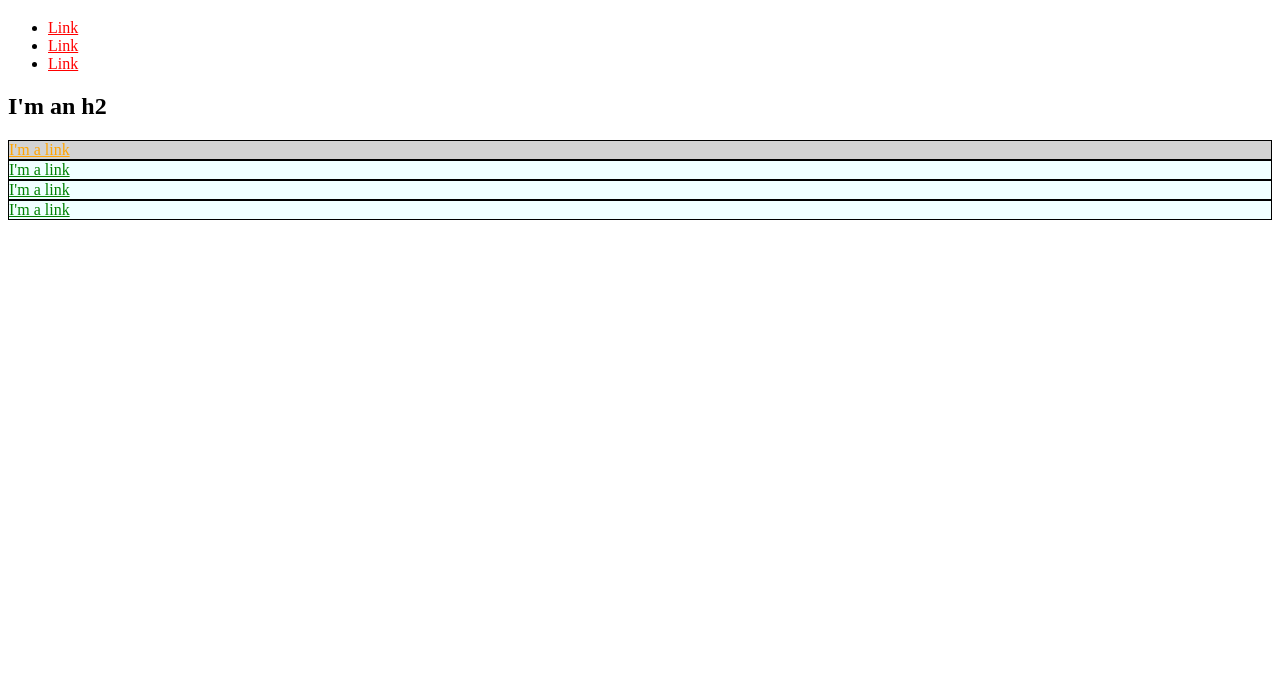
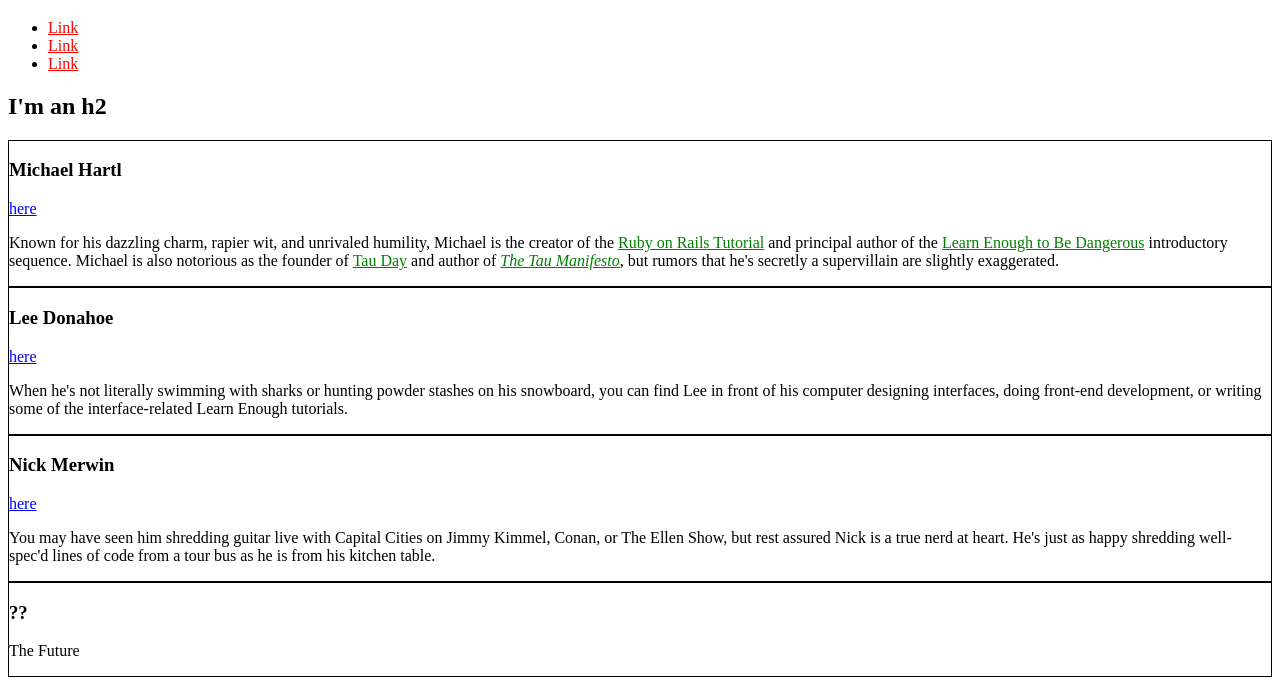
Before and after one commit to mcargille/mcargille.github.io, a plain HTML site: page index.html in a window 1280 px wide. Shown: the part 61-756 px from the top of the page. Drawn offline with Linux system fonts and the light colour scheme.

Commit message:
add bio content and refactor styles

```diff
--- a/index.html
+++ b/index.html
@@ -4,23 +4,23 @@
     <title>Test Page: Don't Panic</title>
     <meta charset="utf-8">
     <style type="text/css">
+      /* GLOBAL STYLES */
       a {
         color: red;
       }
+
+      /* SOCIAL MEDIA STYLES */
+
+      .social-link {
+        color: blue;
+      }
+
+      /* BIOGRAPHY STYLES */
       .bio-box {
         border: 1px solid #000;
       }
-      .bio-box a {
+      .bio-copy a {
         color: green;
-      }
-      .blue-box {
-        background-color: azure;
-      }
-      #exec-bio {
-        background-color: lightgrey;
-      }
-      #exec-link {
-        color: orange;
       }
     </style>
   </head>
@@ -38,17 +38,55 @@
       </li>
     </ul>
     <h2>I'm an h2</h2>
-    <div id="exec-bio" class="bio-box blue-box">
-      <a href="http://example.com/" id="exec-link">I'm a link</a>
+    <div class="bio-box">
+      <h3>Michael Hartl</h3>
+      <a href="http://twitter.com/mhartl"class="social-link">here</a>
+      <div class="bio-copy">
+        <p>
+          Known for his dazzling charm, rapier wit, and unrivaled humility,
+          Michael is the creator of the
+          <a href="http://railstutorial.org/">Ruby on Rails
+          Tutorial</a> and principal author of the
+          <a href="https://learnenough.com/">
+          Learn Enough to Be Dangerous</a> introductory sequence. Michael
+          is also notorious as the founder of
+          <a href="http://tauday.com/">Tau Day</a> and author of
+          <a href="http://tauday.com/tau-manifesto"><em>The Tau
+          Manifesto</em></a>, but rumors that he's secretly a supervillain
+          are slightly exaggerated.
+        </p>
+      </div>
     </div>
-    <div class="bio-box blue-box">
-      <a href="http://example.com/">I'm a link</a>
+    <div class="bio-box">
+      <h3>Lee Donahoe</h3>
+      <a href="https://twitter.com/leedonahoe" class="social-link">here</a>
+      <div class="bio-copy">
+        <p>
+          When he's not literally swimming with sharks or hunting powder stashes on
+          his snowboard, you can find Lee in front of his computer designing
+          interfaces, doing front-end development, or writing some of the
+          interface-related Learn Enough tutorials.
+        </p>
+      </div>
     </div>
-    <div class="bio-box blue-box">
-      <a href="http://example.com/">I'm a link</a>
+    <div class="bio-box">
+      <h3>Nick Merwin</h3>
+      <a href="https://twitter.com/nickmerwin" class="social-link">here</a>
+      <div class="bio-copy">
+        <p>
+          You may have seen him shredding guitar live with Capital Cities on Jimmy
+          Kimmel, Conan, or The Ellen Show, but rest assured Nick is a true nerd at
+          heart. He's just as happy shredding well-spec'd lines of code from a tour
+          bus as he is from his kitchen table.
+        </p>
+      </div>
     </div>
-    <div class="bio-box blue-box">
-      <a href="http://example.com/">I'm a link</a>
+    <div class="bio-box">
+      <h3>??</h3>
+      <p>
+        The Future
+      </p>
     </div>
   </body>
+
 </html>
```
